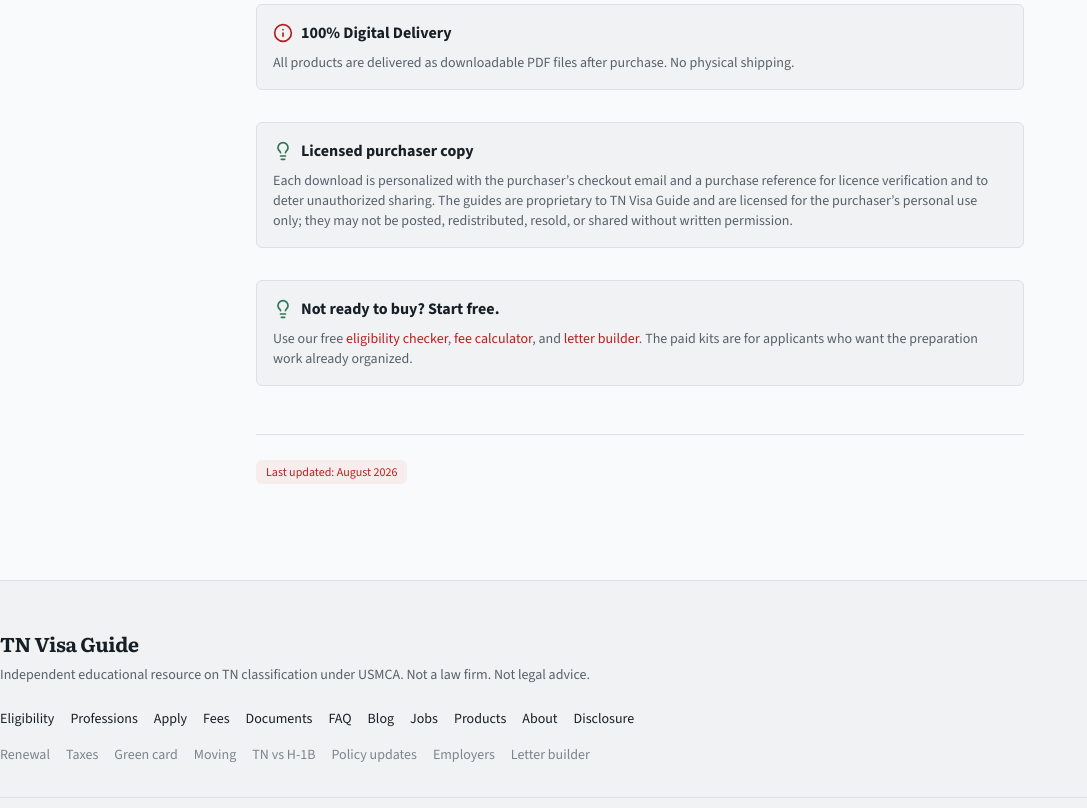
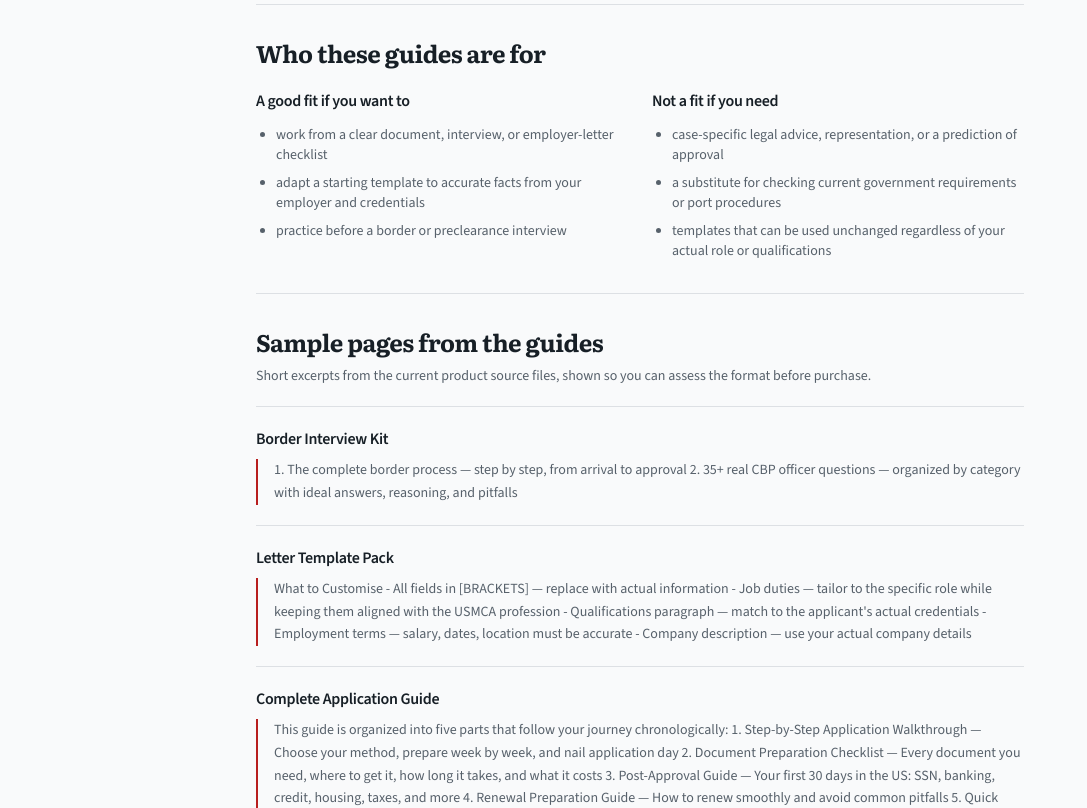
Before and after one commit to lioneltchami/tn-visa-website, a Next.js app: page /products in a window 1280 px wide. Shown: the part 1680-2488 px from the top of the page, without its empty margins (0-1087 px from the left). Built offline with nearby package versions, Linux system fonts and the light colour scheme; no server answers.

Commit message:
feat: add product conversion CTAs

```diff
--- a/src/app/border-interview/page.tsx
+++ b/src/app/border-interview/page.tsx
@@ -9,6 +9,7 @@
 import airports from '@/data/airports.json'
 import borderCrossings from '@/data/border-crossings.json'
 import ProvinceSelector from '@/components/ui/ProvinceSelector'
+import SoftProductCta from '@/components/tools/SoftProductCta'
 
 export const metadata: Metadata = withCanonical('/border-interview', {
   title: 'TN Visa Border Interview Guide for Canadians',
@@ -73,6 +74,8 @@
         <li>Where will you be living in the US?</li>
         <li>Is your spouse or family coming with you?</li>
       </ol>
+
+      <SoftProductCta kind="interview" />
 
       <h2 className="text-2xl font-bold text-fg mt-12 mb-4">How to Answer</h2>
       <ul className="list-disc pl-6 space-y-2 text-fg-secondary mb-8">
--- a/src/app/documents/page.tsx
+++ b/src/app/documents/page.tsx
@@ -4,6 +4,7 @@
 import AffiliateLink from '@/components/ui/AffiliateLink'
 import AffiliateDisclosure from '@/components/ui/AffiliateDisclosure'
 import Link from 'next/link'
+import SoftProductCta from '@/components/tools/SoftProductCta'
 
 export default function DocumentsPage() {
   return (
@@ -49,6 +50,8 @@
         Bring multiple copies of all documents, organized with a cover sheet summarizing your application.
       </Callout>
 
+      <SoftProductCta kind="documents" />
+
       <h2 className="text-2xl font-bold text-fg mt-12 mb-4">Additional Documents for I-129 Filing</h2>
       <ul className="list-disc pl-6 space-y-2 mb-8">
         <li>Form I-129 with TN supplement</li>
--- a/src/app/employer-letter/page.tsx
+++ b/src/app/employer-letter/page.tsx
@@ -6,6 +6,7 @@
 import AffiliateLink from '@/components/ui/AffiliateLink'
 import AffiliateDisclosure from '@/components/ui/AffiliateDisclosure'
 import JsonLd from '@/components/JsonLd'
+import SoftProductCta from '@/components/tools/SoftProductCta'
 
 export const metadata: Metadata = withCanonical('/employer-letter', {
   title: 'TN Visa Employer Letter Guide — Canadian Requirements',
@@ -92,6 +93,8 @@
         This outline provides general guidance. Every application is different. For complex cases — especially Engineer, Management Consultant, or Scientific Technician — have an immigration lawyer review your letter before submitting.
       </Callout>
 
+      <SoftProductCta kind="letter" />
+
       <h2 className="text-2xl font-bold text-fg mt-12 mb-4">Common Mistakes</h2>
       <ul className="list-disc pl-6 space-y-2 text-fg-secondary mb-8">
         <li><strong>Vague job duties:</strong> &quot;Will perform engineering tasks&quot; is not enough. List 5-7 specific, measurable duties.</li>
--- a/src/app/products/page.tsx
+++ b/src/app/products/page.tsx
@@ -1,3 +1,5 @@
+import { readFileSync } from 'node:fs'
+import { join } from 'node:path'
 import type { Metadata } from 'next'
 import JsonLd from '@/components/JsonLd'
 import ContentLayout from '@/components/layout/ContentLayout'
@@ -11,6 +13,39 @@
   description:
     'Ready-to-use TN visa preparation materials: border interview kit, employer letter templates, and complete application guide.',
 })
+
+const previews = [
+  {
+    title: 'Border Interview Kit',
+    file: 'interview-kit-part1.md',
+    start: '1. **The complete border process**',
+    end: 'Read this guide at least',
+  },
+  {
+    title: 'Letter Template Pack',
+    file: 'letter-templates.md',
+    start: '### What to Customise',
+    end: '### What NOT to Change',
+  },
+  {
+    title: 'Complete Application Guide',
+    file: 'complete-guide.md',
+    start: 'This guide is organized into five parts',
+    end: 'Each section is designed',
+  },
+]
+
+function previewExcerpt(file: string, start: string, end: string) {
+  const source = readFileSync(join(process.cwd(), 'products', file), 'utf8')
+  const excerpt = source.slice(source.indexOf(start), source.indexOf(end))
+
+  return excerpt
+    .replace(/^###?\s+/gm, '')
+    .replace(/[>*`]/g, '')
+    .replace(/\*\*/g, '')
+    .replace(/\n+/g, ' ')
+    .trim()
+}
 
 export default function ProductsPage() {
   return (
@@ -28,6 +63,75 @@
       </p>
 
       <ProductCards />
+
+      <section className="mt-14 border-t border-border pt-8" aria-labelledby="products-who-for">
+        <h2 id="products-who-for" className="font-display text-2xl font-bold text-fg">
+          Who these guides are for
+        </h2>
+        <div className="mt-5 grid gap-6 sm:grid-cols-2">
+          <div>
+            <h3 className="font-semibold text-fg">A good fit if you want to</h3>
+            <ul className="mt-3 list-disc space-y-2 pl-5 text-sm text-fg-secondary">
+              <li>work from a clear document, interview, or employer-letter checklist</li>
+              <li>adapt a starting template to accurate facts from your employer and credentials</li>
+              <li>practice before a border or preclearance interview</li>
+            </ul>
+          </div>
+          <div>
+            <h3 className="font-semibold text-fg">Not a fit if you need</h3>
+            <ul className="mt-3 list-disc space-y-2 pl-5 text-sm text-fg-secondary">
+              <li>case-specific legal advice, representation, or a prediction of approval</li>
+              <li>a substitute for checking current government requirements or port procedures</li>
+              <li>templates that can be used unchanged regardless of your actual role or qualifications</li>
+            </ul>
+          </div>
+        </div>
+      </section>
+
+      <section className="mt-14 border-t border-border pt-8" aria-labelledby="product-previews">
+        <h2 id="product-previews" className="font-display text-2xl font-bold text-fg">
+          Sample pages from the guides
+        </h2>
+        <p className="mt-2 text-sm text-fg-secondary">
+          Short excerpts from the current product source files, shown so you can assess the format before purchase.
+        </p>
+        <div className="mt-5 divide-y divide-border border-y border-border">
+          {previews.map((preview) => (
+            <article key={preview.file} className="py-5">
+              <h3 className="font-semibold text-fg">{preview.title}</h3>
+              <blockquote className="mt-2 max-w-3xl border-l-2 border-accent pl-4 text-sm leading-relaxed text-fg-secondary">
+                {previewExcerpt(preview.file, preview.start, preview.end)}
+              </blockquote>
+            </article>
+          ))}
+        </div>
+      </section>
+
+      <section className="mt-14 border-t border-border pt-8" aria-labelledby="products-faq">
+        <h2 id="products-faq" className="font-display text-2xl font-bold text-fg">
+          Product questions
+        </h2>
+        <div className="mt-5 divide-y divide-border border-y border-border">
+          <details className="group py-4">
+            <summary className="cursor-pointer font-semibold text-fg">What if I need help with a refund or download?</summary>
+            <p className="mt-3 max-w-3xl text-sm leading-relaxed text-fg-secondary">
+              Email hello@tnvisaguide.ca with the purchase reference from your receipt so the team can help with access or review the request.
+            </p>
+          </details>
+          <details className="group py-4">
+            <summary className="cursor-pointer font-semibold text-fg">Are the guides updated?</summary>
+            <p className="mt-3 max-w-3xl text-sm leading-relaxed text-fg-secondary">
+              Each guide identifies its edition and source-check date. Requirements and port practices can change, so confirm the current official guidance before applying or travelling.
+            </p>
+          </details>
+          <details className="group py-4">
+            <summary className="cursor-pointer font-semibold text-fg">Is this legal advice?</summary>
+            <p className="mt-3 max-w-3xl text-sm leading-relaxed text-fg-secondary">
+              No. The guides are educational preparation materials, not legal advice or a guarantee of approval. Consult a qualified immigration attorney for advice about your specific situation.
+            </p>
+          </details>
+        </div>
+      </section>
 
       <Callout type="info" title="100% Digital Delivery">
         All products are delivered as downloadable PDF files after purchase. No physical shipping.
--- a/src/components/layout/Nav.tsx
+++ b/src/components/layout/Nav.tsx
@@ -10,6 +10,8 @@
 /* Hallmark · nav: edge masthead (not AI SaaS sticky glass) */
 
 const primaryLinks = [
+  { href: '/products', label: 'Products' },
+  { href: '/letter-builder', label: 'Letter Builder' },
   { href: '/eligibility', label: 'Eligibility' },
   { href: '/professions', label: 'Professions' },
   { href: '/apply', label: 'Apply' },
--- a/src/components/tools/EligibilityChecker.tsx
+++ b/src/components/tools/EligibilityChecker.tsx
@@ -15,6 +15,7 @@
 import { useState } from 'react'
 import professions from '@/data/professions.json'
 import { trackEvent } from '@/hooks/useAnalytics'
+import SoftProductCta from '@/components/tools/SoftProductCta'
 
 export default function EligibilityChecker() {
   const [step, setStep] = useState(0)
@@ -334,6 +335,7 @@
       {showResult && (
         <div className="space-y-6" aria-live="polite">
           {result === 'eligible' && (
+            <>
               <div className="rounded border border-success/30 p-6 bg-success/10 text-left">
                 <CheckCircle className="w-8 h-8 text-success mb-3" />
                 <p className="text-xl font-bold text-success">You&apos;re Likely Eligible!</p>
@@ -345,6 +347,8 @@
                     : " As a Mexican citizen, you'll apply at a US consulate."}
                 </p>
               </div>
+              <SoftProductCta kind="documents" />
+            </>
           )}
           {result === 'ineligible' && (
             <div className="rounded border border-danger/30 p-6 bg-danger/10 text-left">
--- /dev/null
+++ b/src/components/tools/SoftProductCta.tsx
@@ -0,0 +1,47 @@
+'use client'
+
+import Link from 'next/link'
+
+type CtaKind = 'interview' | 'letter' | 'documents'
+
+const content: Record<CtaKind, { title: string; description: string; productLabel: string }> = {
+  interview: {
+    title: 'Want a structured practice pack?',
+    description:
+      'The Border Interview Kit organizes common questions, profession-specific preparation, and emergency scenarios in one PDF.',
+    productLabel: 'See the Border Interview Kit',
+  },
+  letter: {
+    title: 'Need a stronger starting point?',
+    description:
+      'Build a free first draft online, or use the template pack for profession-specific examples and a customization checklist.',
+    productLabel: 'See the Letter Template Pack',
+  },
+  documents: {
+    title: 'Prefer one organized preparation plan?',
+    description:
+      'The Complete Application Guide combines the document checklist, employer-letter templates, and interview preparation in one PDF.',
+    productLabel: 'See the Complete Application Guide',
+  },
+}
+
+export default function SoftProductCta({ kind }: { kind: CtaKind }) {
+  const cta = content[kind]
+
+  return (
+    <aside className="my-10 border-y border-border bg-bg-secondary/50 px-5 py-6 sm:px-6" aria-label="Preparation resources">
+      <h2 className="font-display text-xl font-bold text-fg">{cta.title}</h2>
+      <p className="mt-2 max-w-2xl text-sm leading-relaxed text-fg-secondary">{cta.description}</p>
+      <div className="mt-4 flex flex-wrap gap-3">
+        {kind === 'letter' && (
+          <Link href="/letter-builder" className="btn-primary">
+            Try the free Letter Builder
+          </Link>
+        )}
+        <Link href="/products" className={kind === 'letter' ? 'btn-secondary' : 'btn-primary'}>
+          {cta.productLabel}
+        </Link>
+      </div>
+    </aside>
+  )
+}
```
Lines whose indentation alone changed are shown as unchanged.
